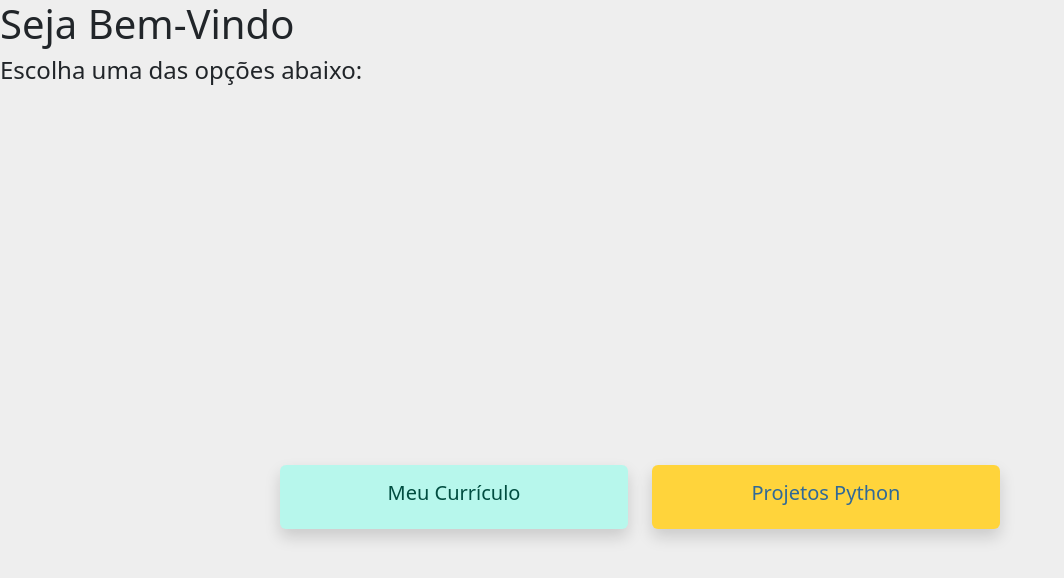
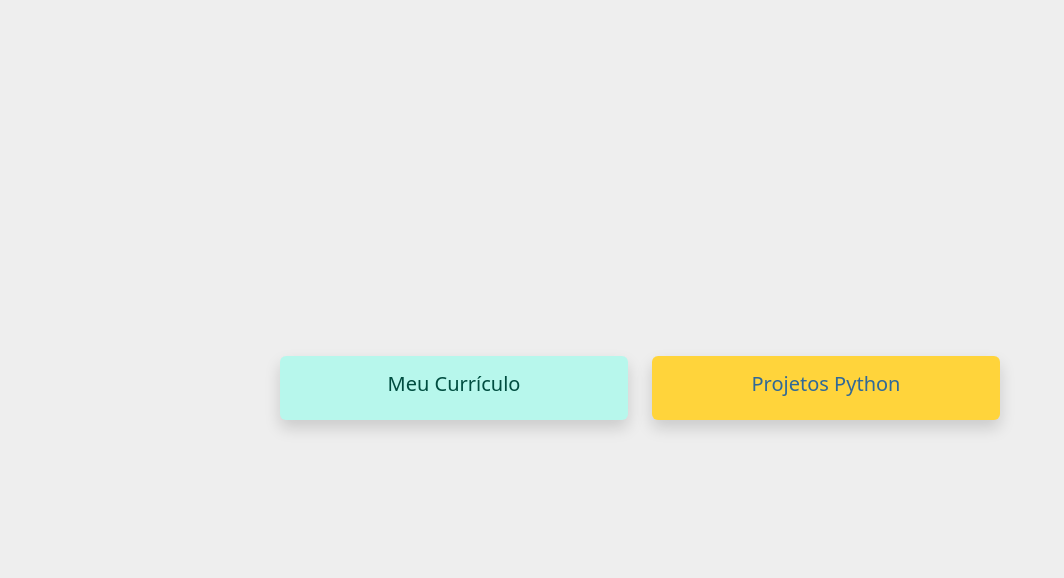
Before and after one commit to siernaner/siernaner.github.io, a plain HTML site: page pages/index.html in a window 1280 px wide. Shown: the whole page, without its empty margins (0-1064 px from the left). Drawn offline with nearby package versions, Linux system fonts and the light colour scheme.

Commit message:
correção titulo v2

```diff
--- a/pages/index.html
+++ b/pages/index.html
@@ -47,9 +47,6 @@
     </style>
 </head>
 <body>
-<!-- Título e subtítulo -->
-<h1>Seja Bem-Vindo</h1>
-<h4 class="mb-4">Escolha uma das opções abaixo:</h4>
 <div class="container min-vh-100 d-flex align-items-center justify-content-center">
     <div class="row w-100 justify-content-center">
         <!-- Card Currículo -->
```
